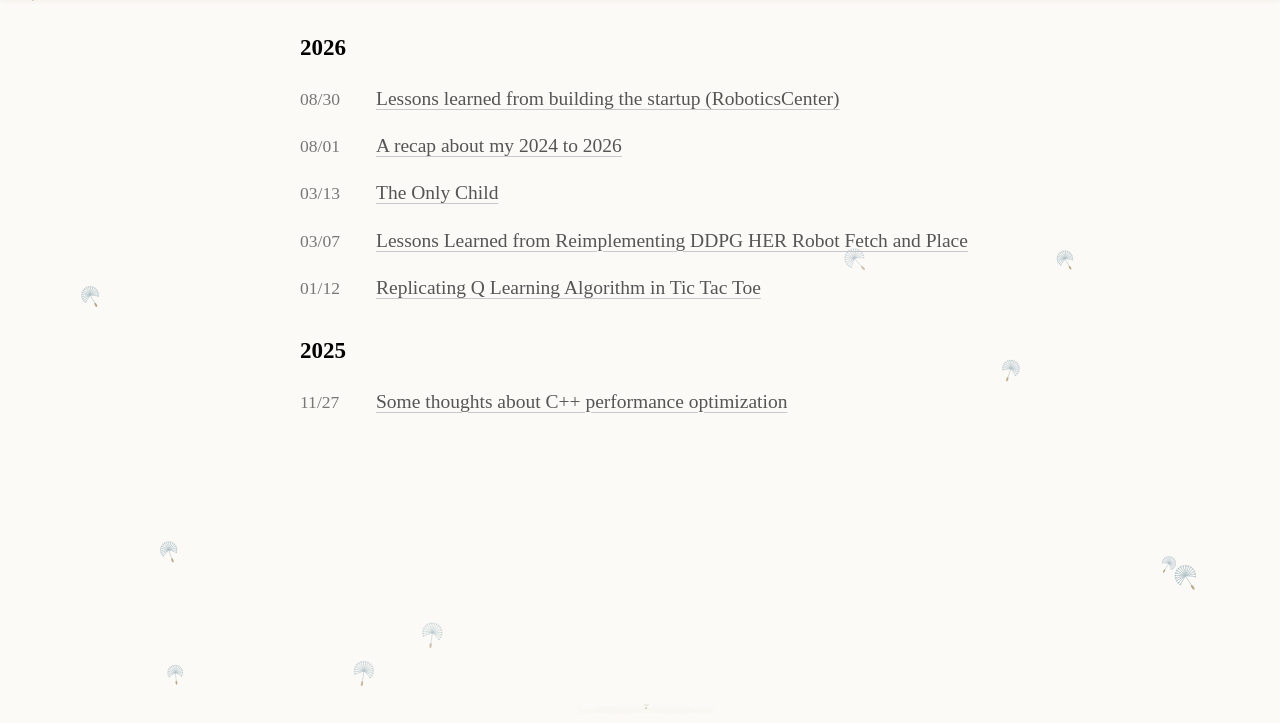
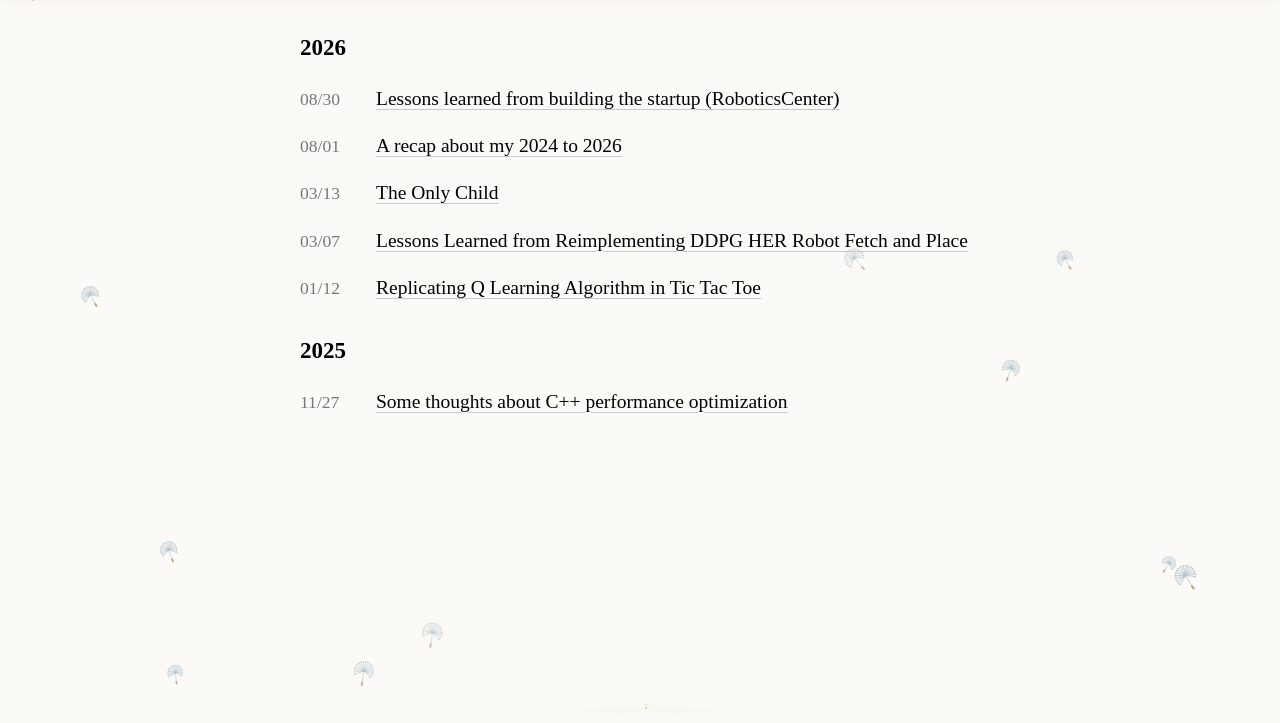
Before and after one commit to MattChenyuanZhang/MattZ.github.io, a plain HTML site: page blog.html in a window 1280 px wide. Shown: the part 77-800 px from the top of the page. Drawn offline with Linux system fonts and the light colour scheme.

Commit message:
Make blog list titles solid black

```diff
--- a/stylesheet.css
+++ b/stylesheet.css
@@ -437,8 +437,8 @@ i:not([class]),
 .blog-timeline ul { list-style: none; margin: 0; padding: 0; }
 .blog-timeline li { display: grid; grid-template-columns: 58px minmax(0, 1fr); gap: 18px; align-items: baseline; margin-bottom: 18px; }
 .blog-timeline time { color: #777; font-size: .9em; font-variant-numeric: tabular-nums; }
-.blog-timeline a:link, .blog-timeline a:visited { color: #555; text-decoration: underline; text-decoration-color: #c8c8cd; text-decoration-thickness: 1px; text-underline-offset: 4px; cursor: pointer; }
-.blog-timeline a:hover, .blog-timeline a:focus-visible { color: #555; text-decoration-color: #555; }
+.blog-timeline a:link, .blog-timeline a:visited { color: #000; text-decoration: underline; text-decoration-color: #c8c8cd; text-decoration-thickness: 1px; text-underline-offset: 4px; cursor: pointer; }
+.blog-timeline a:hover, .blog-timeline a:focus-visible { color: #000; text-decoration-color: #000; }
 .blog-timeline::after { display: none; }
 @media (max-width: 600px) {
   .blog-timeline li { grid-template-columns: 48px minmax(0, 1fr); gap: 12px; }
```
